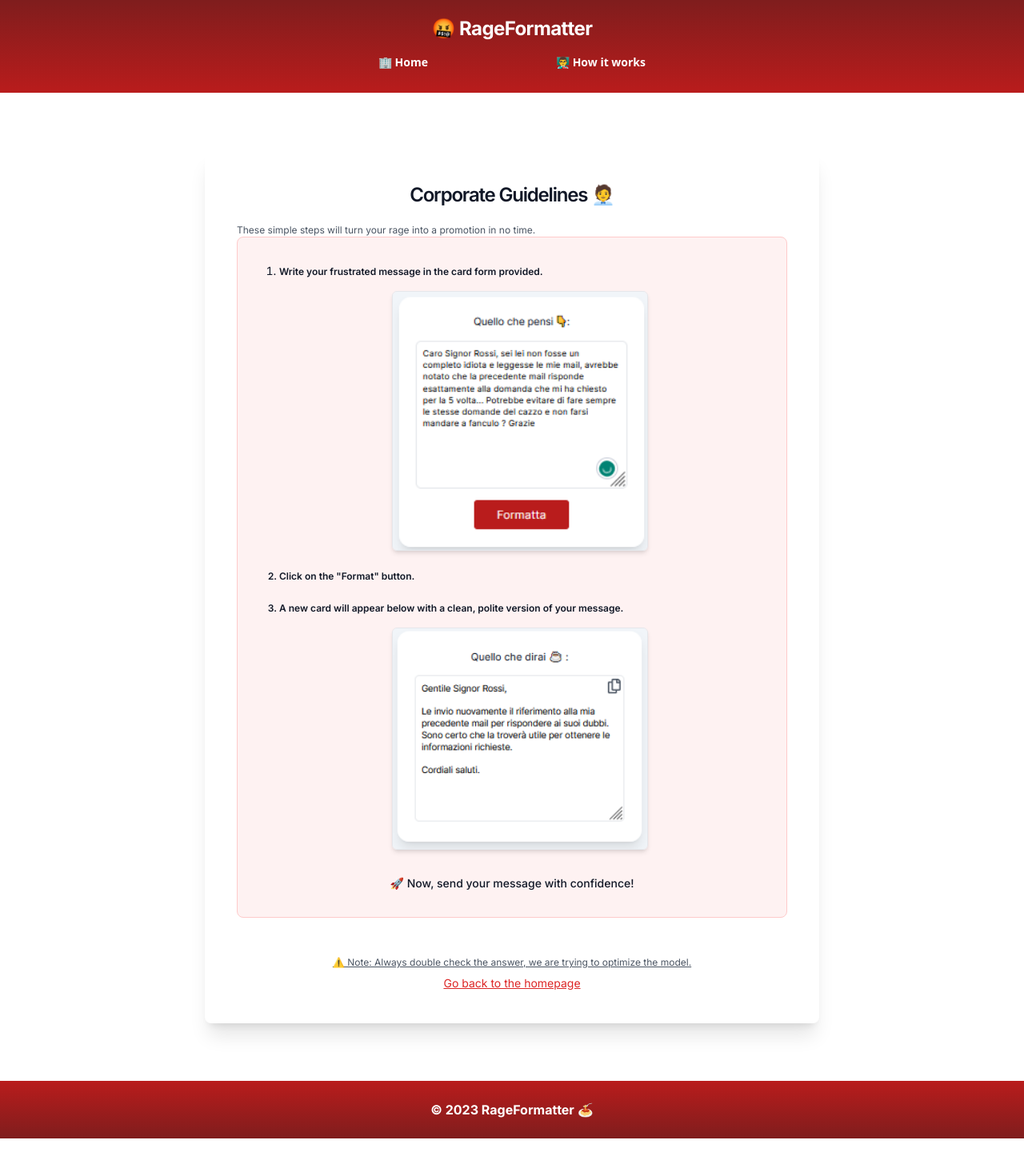
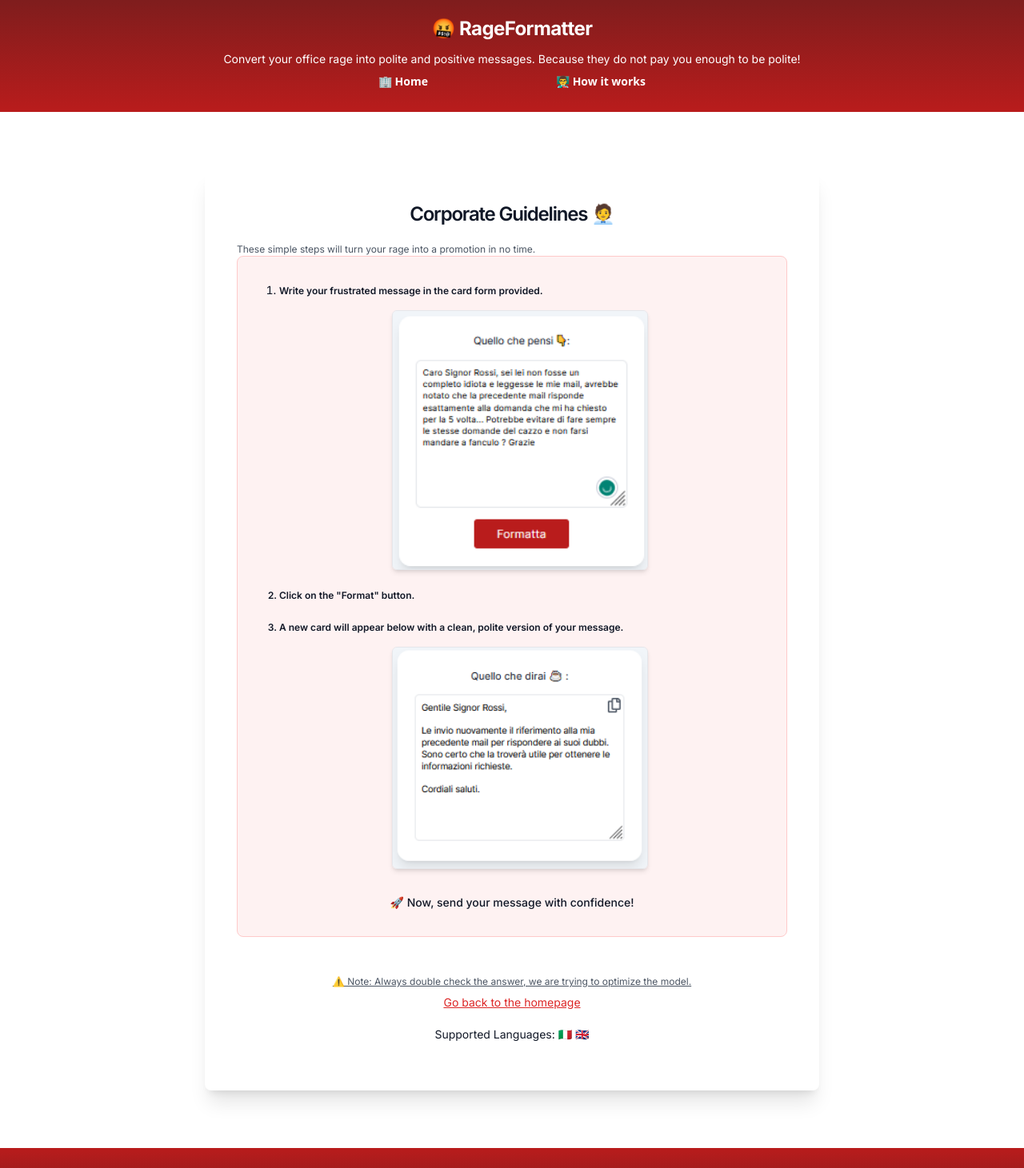
Before and after one commit to DataDavidProjects/rageformatter-nextjs, a Next.js app: page /tutorial in a window 1280 px wide. Shown: the top 1461 px of the page at 80% size. Before the commit the page ends 1424 px from the top, so only its background shows below. Built offline with nearby package versions, Linux system fonts and the light colour scheme.

Commit message:
home page: supported lang

```diff
--- a/src/app/components/Header.tsx
+++ b/src/app/components/Header.tsx
@@ -6,9 +6,13 @@ const Header = () => {
     <header className="bg-gradient-to-t from-red-700 to-red-900 text-white py-5 mb-auto">
       <div className="container mx-auto px-5 lg:px-0 text-center">
         <Link href={"/"}>
-          <h1 className="text-2xl mb-4 font-bold tracking-tight">
+          <h1 className="text-2xl mb-3 font-bold tracking-tight">
             🤬 RageFormatter
           </h1>
+          <p className="text-sm text-white-600">
+            Convert your office rage into polite and positive messages. Because
+            they do not pay you enough to be polite!
+          </p>
         </Link>
         <div className="flex justify-center gap-40 sm:mx-20 lg:mx-60 my-2 font-sans text-sm font-bold">
           <Link href={"/"}> 🏢 Home</Link>
--- a/src/app/tutorial/page.tsx
+++ b/src/app/tutorial/page.tsx
@@ -62,6 +62,9 @@ const TutorialPage = () => {
               Go back to the homepage
             </span>
           </Link>
+          <p className="text-sm text-white-600 p-5">
+            Supported Languages: 🇮🇹 🇬🇧
+          </p>
         </div>
       </div>
     </div>
```
